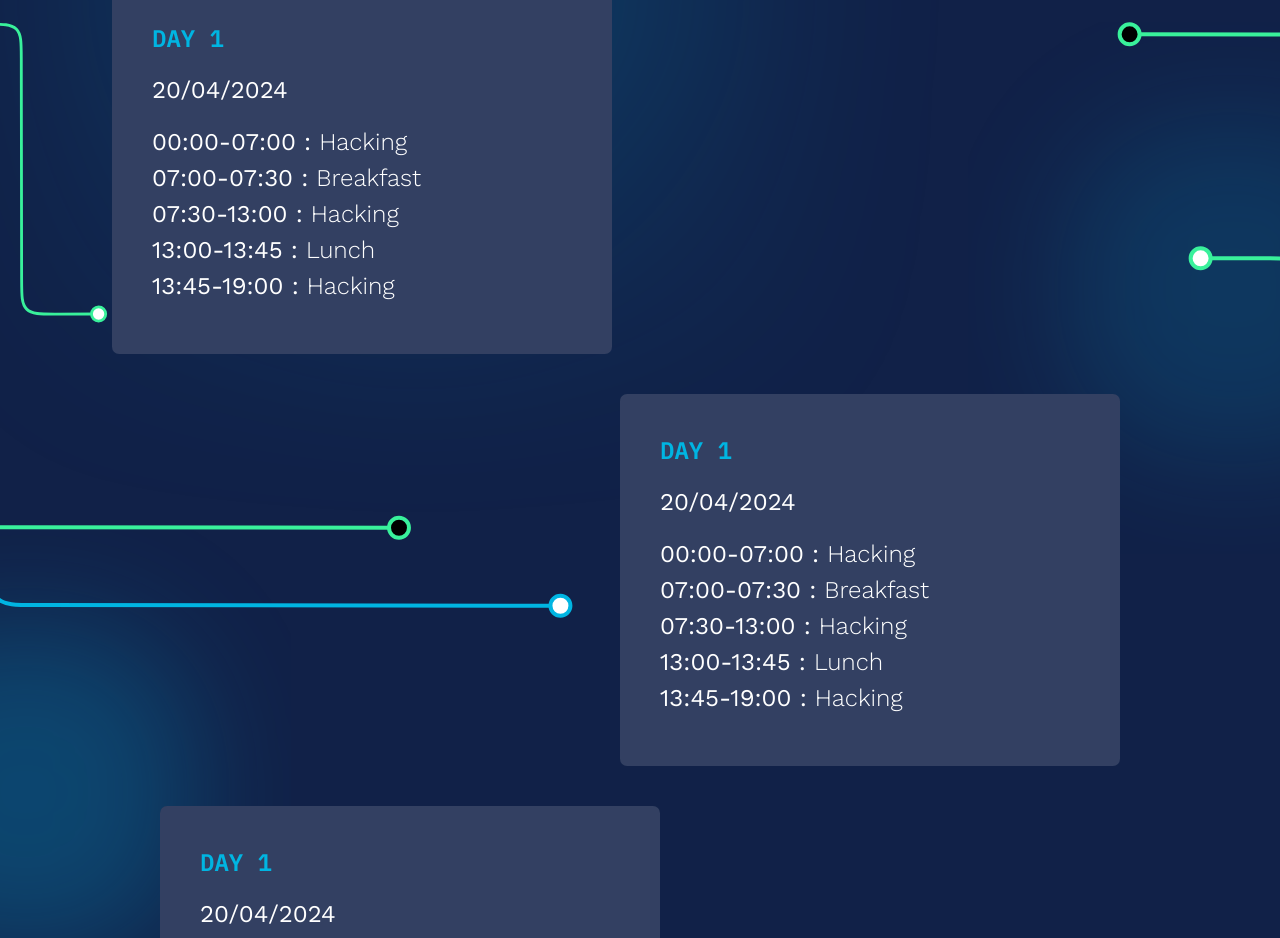
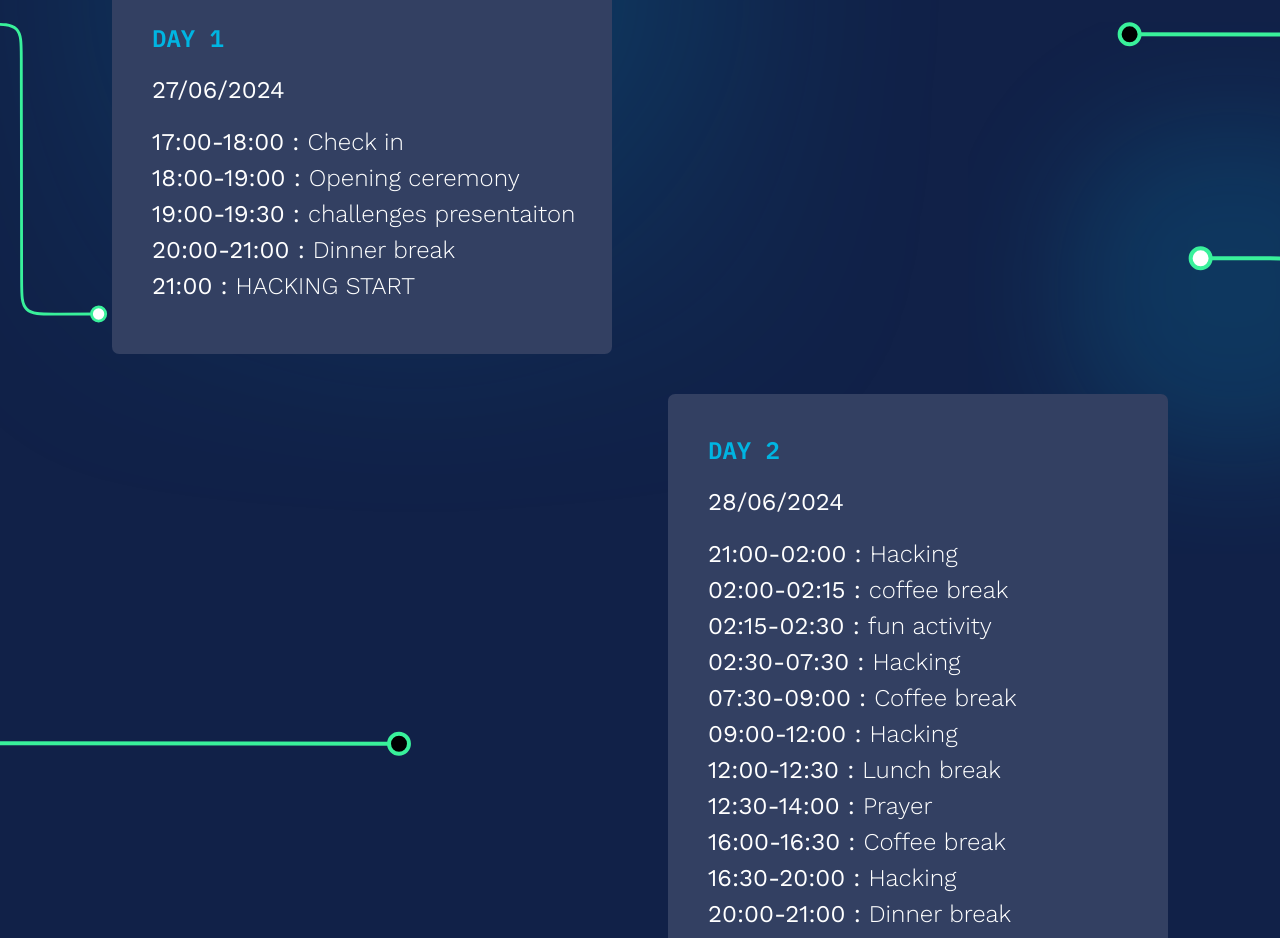
Before and after one commit to SchoolofAI-Algiers/haick24-website, a React (Vite) app: page / in a window 1280 px wide. Shown: the part 3040-3978 px from the top of the page. Built offline with nearby package versions, Linux system fonts and the light colour scheme.

Commit message:
adding agenda data

```diff
--- a/src/components/agenda/agenda.jsx
+++ b/src/components/agenda/agenda.jsx
@@ -22,13 +22,43 @@ const commonStyles = {
   agendaItemDate: 'font-WorkSans text-right mr-2 mb-2 md:mb-5 text-white',
 };
 
-const agendaItems = [
-  { time: '00:00-07:00', text: 'Hacking' },
-  { time: '07:00-07:30', text: 'Breakfast' },
-  { time: '07:30-13:00', text: 'Hacking' },
-  { time: '13:00-13:45', text: 'Lunch' },
-  { time: '13:45-19:00', text: 'Hacking' },
-];
+const day1 = [
+  { time: '17:00-18:00', text: 'Check in' },
+  { time: '18:00-19:00', text: 'Opening ceremony' },
+  { time: '19:00-19:30', text: 'challenges presentaiton' },
+  { time: '20:00-21:00', text: 'Dinner break' },
+  { time: '   21:00   ', text: 'HACKING START' },
+]
+
+const day2 = [
+  { time: '21:00-02:00', text: 'Hacking' },
+  { time: '02:00-02:15', text: 'coffee break' },
+  { time: '02:15-02:30', text: 'fun activity' },
+  { time: '02:30-07:30', text: 'Hacking' },
+  { time: '07:30-09:00', text: 'Coffee break' },
+  { time: '09:00-12:00', text: 'Hacking' },
+  { time: '12:00-12:30', text: 'Lunch break' },
+  { time: '12:30-14:00', text: 'Prayer' },
+  { time: '16:00-16:30', text: 'Coffee break' },
+  { time: '16:30-20:00', text: 'Hacking' },
+  { time: '20:00-21:00', text: 'Dinner break' },
+  { time: '21:00-00:00', text: 'Hacking' },
+]
+
+const day3 = [
+  { time: '00:00-02:00', text: 'Hacking' },
+  { time: '02:00-02:15', text: 'coffee break' },
+  { time: '02:15-02:30', text: 'fun activity' },
+  { time: '03:00-07:30', text: 'Hacking' },
+  { time: '07:30-09:00', text: 'Coffee break' },
+  { time: '09:00-12:00', text: 'Hacking' },
+  { time: '   21:00   ', text: 'SUBMITIONS' },
+  { time: '12:00-12:30', text: 'Lunch break' },
+  { time: '12:30-14:00', text: 'Prayer' },
+  { time: '13:30-14:30', text: 'Closing Cermeony' },
+]
+
+const agendaItems = [day1, day2, day3];
 
 
 const Agenda = () => {
@@ -50,24 +80,24 @@ const Agenda = () => {
           Our Agenda
         </p>
 
-        <div className="flex flex-row w-full ml-20 md:ml-56 ">
-          <div className="bg-skyBlueColor mt-10 rounded-[7px] z-[1]">
-            <div className='flex flex-col items-start bg-gray pt-5 pr-20 pb-5 pl-7 rounded-[7px] md:text-2xl md:w-[500px] md:pl-10 md:pt-10 md:pb-12'>
+        <div className="flex flex-row w-full mx-auto px-5 md:px-0 md:mr-0 md:ml-56">
+          <div className="bg-skyBlueColor w-full sm:w-fit mt-10 rounded-[7px] z-[1]">
+            <div className='flex flex-col items-start bg-gray pt-5 pb-5 pl-7 rounded-[7px] md:text-2xl md:w-[500px] md:pl-10 md:pt-10 md:pb-12'>
               <h1 className="font-IPM font-semibold text-right mr-2 mb-2 md:mb-5 text-midNightBlueColor">DAY 1</h1>
-              <p className="font-WorkSans text-right mr-2 mb-2 md:mb-5 text-white">20/04/2024</p>
-              {agendaItems.map((item) => (
+              <p className="font-WorkSans text-right mr-2 mb-2 md:mb-5 text-white">27/06/2024</p>
+              {agendaItems[0].map((item) => (
                 <AgendaItem key={item.time} time={item.time} text={item.text} />
               ))}
             </div>
           </div>
         </div>
 
-        <div className="flex flex-row w-full justify-end mr-20 md:mr-80">
-          <div className="bg-skyBlueColor mt-10 rounded-[7px] z-[1]">
-            <div className='flex flex-col items-start bg-gray pt-5 pr-20 pb-5 pl-7 rounded-[7px] md:text-2xl md:w-[500px] md:pl-10 md:pt-10 md:pb-12'>
-              <h1 className="font-IPM font-semibold text-right mr-2 mb-2 md:mb-5 text-midNightBlueColor">DAY 1</h1>
-              <p className="font-WorkSans text-right mr-2 mb-2 md:mb-5 text-white">20/04/2024</p>
-              {agendaItems.map((item) => (
+        <div className="flex flex-row w-full sm:justify-end px-5 mx-auto md:ml-0 md:px-0 md:mr-56">
+          <div className="bg-skyBlueColor w-full sm:w-fit mt-10 rounded-[7px] z-[1]">
+            <div className='flex flex-col items-start bg-gray pt-5 pb-5 pl-7 rounded-[7px] md:text-2xl md:w-[500px] md:pl-10 md:pt-10 md:pb-12'>
+              <h1 className="font-IPM font-semibold text-right mr-2 mb-2 md:mb-5 text-midNightBlueColor">DAY 2</h1>
+              <p className="font-WorkSans text-right mr-2 mb-2 md:mb-5 text-white">28/06/2024</p>
+              {agendaItems[1].map((item) => (
                 <AgendaItem key={item.time} time={item.time} text={item.text} />
               ))}
             </div>
@@ -75,12 +105,12 @@ const Agenda = () => {
         </div>
 
 
-        <div className="flex flex-row w-full ml-20 md:ml-80">
-          <div className="bg-skyBlueColor mt-10 rounded-[7px] z-[1]">
-            <div className='flex flex-col items-start bg-gray pt-5 pr-20 pb-5 pl-7 rounded-[7px] md:text-2xl md:w-[500px] md:pl-10 md:pt-10 md:pb-12'>
-              <h1 className="font-IPM font-semibold text-right mr-2 mb-2 md:mb-5 text-midNightBlueColor">DAY 1</h1>
-              <p className="font-WorkSans text-right mr-2 mb-2 md:mb-5 text-white">20/04/2024</p>
-              {agendaItems.map((item) => (
+        <div className="flex flex-row w-full mx-auto px-5 md:px-0 md:mr-0 md:ml-56">
+          <div className="bg-skyBlueColor w-full sm:w-fit mt-10 rounded-[7px] z-[1]">
+            <div className='flex flex-col items-start bg-gray pt-5 pb-5 pl-7 rounded-[7px] md:text-2xl md:w-[500px] md:pl-10 md:pt-10 md:pb-12'>
+              <h1 className="font-IPM font-semibold text-right mr-2 mb-2 md:mb-5 text-midNightBlueColor">DAY 3</h1>
+              <p className="font-WorkSans text-right mr-2 mb-2 md:mb-5 text-white">29/06/2024</p>
+              {agendaItems[2].map((item) => (
                 <AgendaItem key={item.time} time={item.time} text={item.text} />
               ))}
             </div>
```
